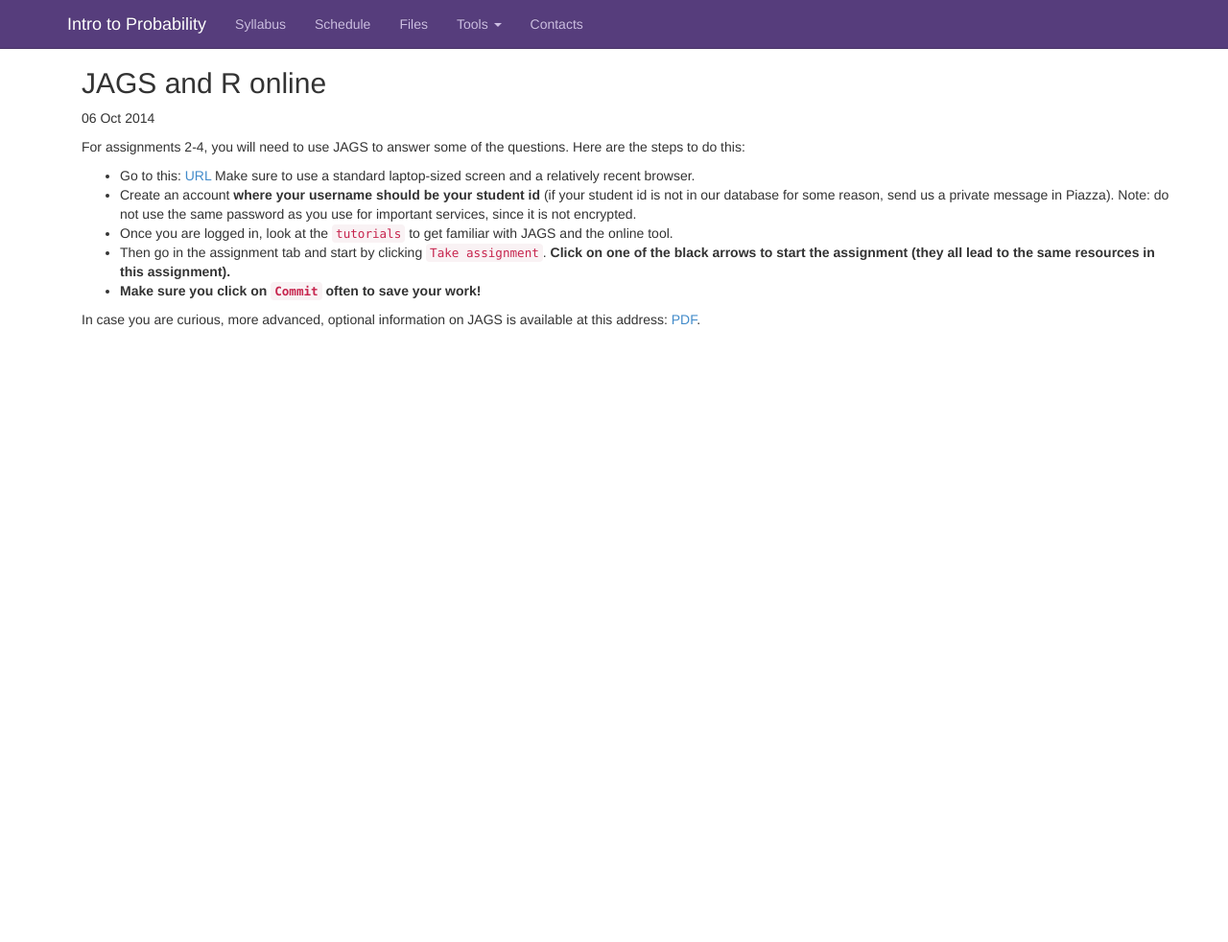
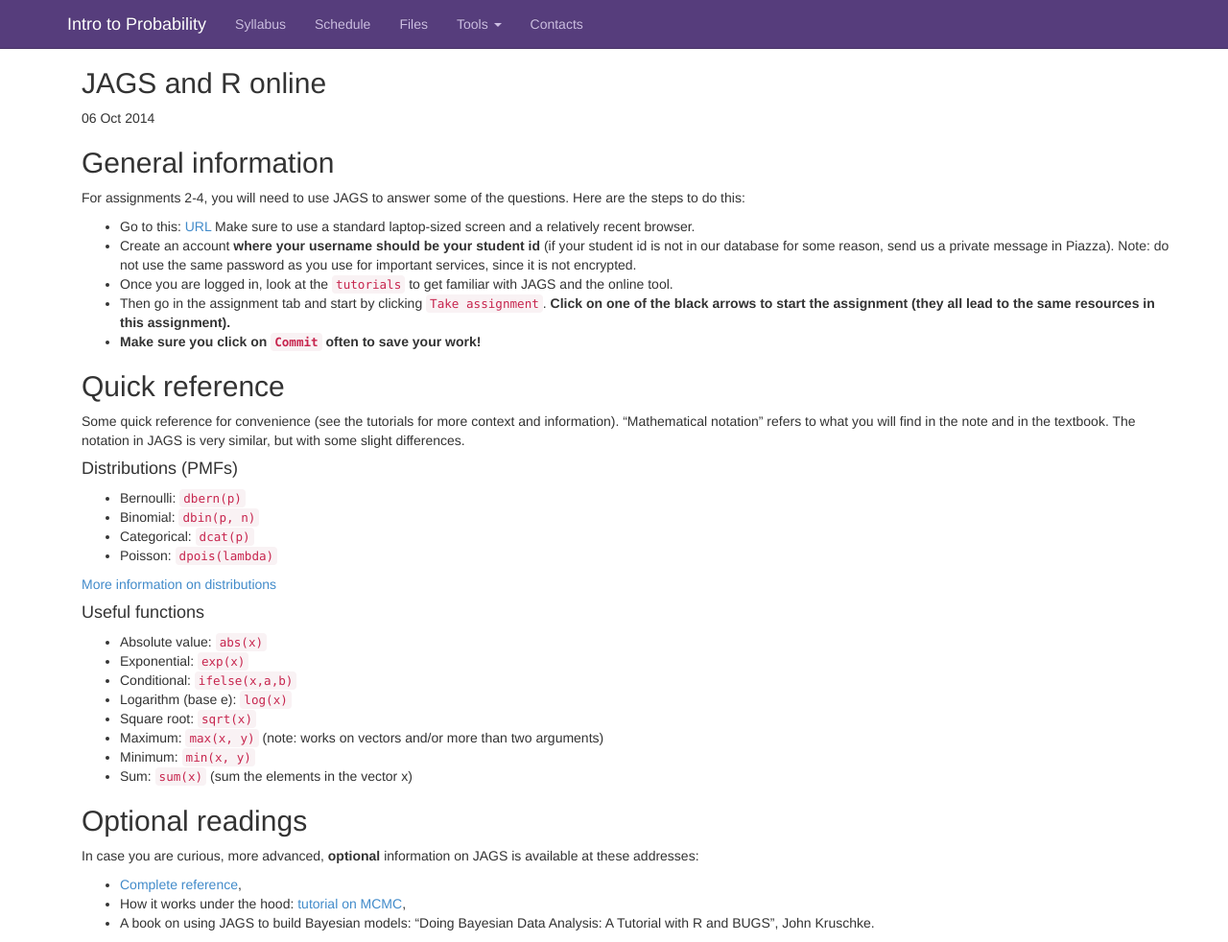
Before and after one commit to alexandrebouchard/stat302-web-fa2014-15, a Jekyll site: the page built from _posts/2014-10-06-jags.md, in a window 1280 px wide and 982 px high. Shown: the whole window at 96% size. Built offline with Jekyll 4.4.1, drawn with Linux system fonts in a browser that asks for light colours; nearby versions of some CDN libraries; Markdown is read by kramdown in place of the engine named in the settings; comment, search, counter and statistics services are not loaded.

Commit message:
New posts

```diff
--- a/_posts/2014-10-06-jags.md
+++ b/_posts/2014-10-06-jags.md
@@ -3,6 +3,9 @@ layout: post
 title: "JAGS and R online"
 category: 'Tool'
 ---
+
+General information
+-------------------
 
 For assignments 2-4, you will need to use JAGS to answer some of the questions. Here are the steps to do this:
 
@@ -12,5 +15,37 @@ For assignments 2-4, you will need to use JAGS to answer some of the questions.
 - Then go in the assignment tab and start by clicking ``Take assignment``. **Click on one of the black arrows to start the assignment (they all lead to the same resources in this assignment).**
 - **Make sure you click on ``Commit`` often to save your work!**
 
+Quick reference
+---------------
 
-In case you are curious, more advanced, optional information on JAGS is available at this address: [PDF](http://blue.for.msu.edu/CSTAT_13/jags_user_manual.pdf).
+Some quick reference for convenience (see the tutorials for more context and information). "Mathematical notation" refers to what you will find in the note and in the textbook. The notation in JAGS is very similar, but with some slight differences.
+
+#### Distributions (PMFs)
+
+- Bernoulli: ``dbern(p)``
+- Binomial: ``dbin(p, n)``
+- Categorical: ``dcat(p)``
+- Poisson: ``dpois(lambda)``
+
+[More information on distributions](http://www.stat.ubc.ca/~bouchard/courses/stat302-fa2014-15/2014/10/07/distributions.html)
+
+#### Useful functions
+
+- Absolute value: ``abs(x)``
+- Exponential: ``exp(x)``
+- Conditional: ``ifelse(x,a,b)``
+- Logarithm (base e): ``log(x)``
+- Square root: ``sqrt(x)``
+- Maximum: ``max(x, y)`` (note: works on vectors and/or more than two arguments)
+- Minimum: ``min(x, y)``
+- Sum: ``sum(x)`` (sum the elements in the vector x)
+
+
+Optional readings
+-----------------
+
+In case you are curious, more advanced, **optional** information on JAGS is available at these addresses:
+
+- [Complete reference](http://blue.for.msu.edu/CSTAT_13/jags_user_manual.pdf),
+- How it works under the hood: [tutorial on MCMC](http://videolectures.net/mlss09uk_murray_mcmc/),
+- A book on using JAGS to build Bayesian models: "Doing Bayesian Data Analysis: A Tutorial with R and BUGS", John Kruschke.
```
Also changed, not shown: _posts/2014-10-07-distributions.md (added, +45 -0 lines), files.md (+1 -1 lines).
